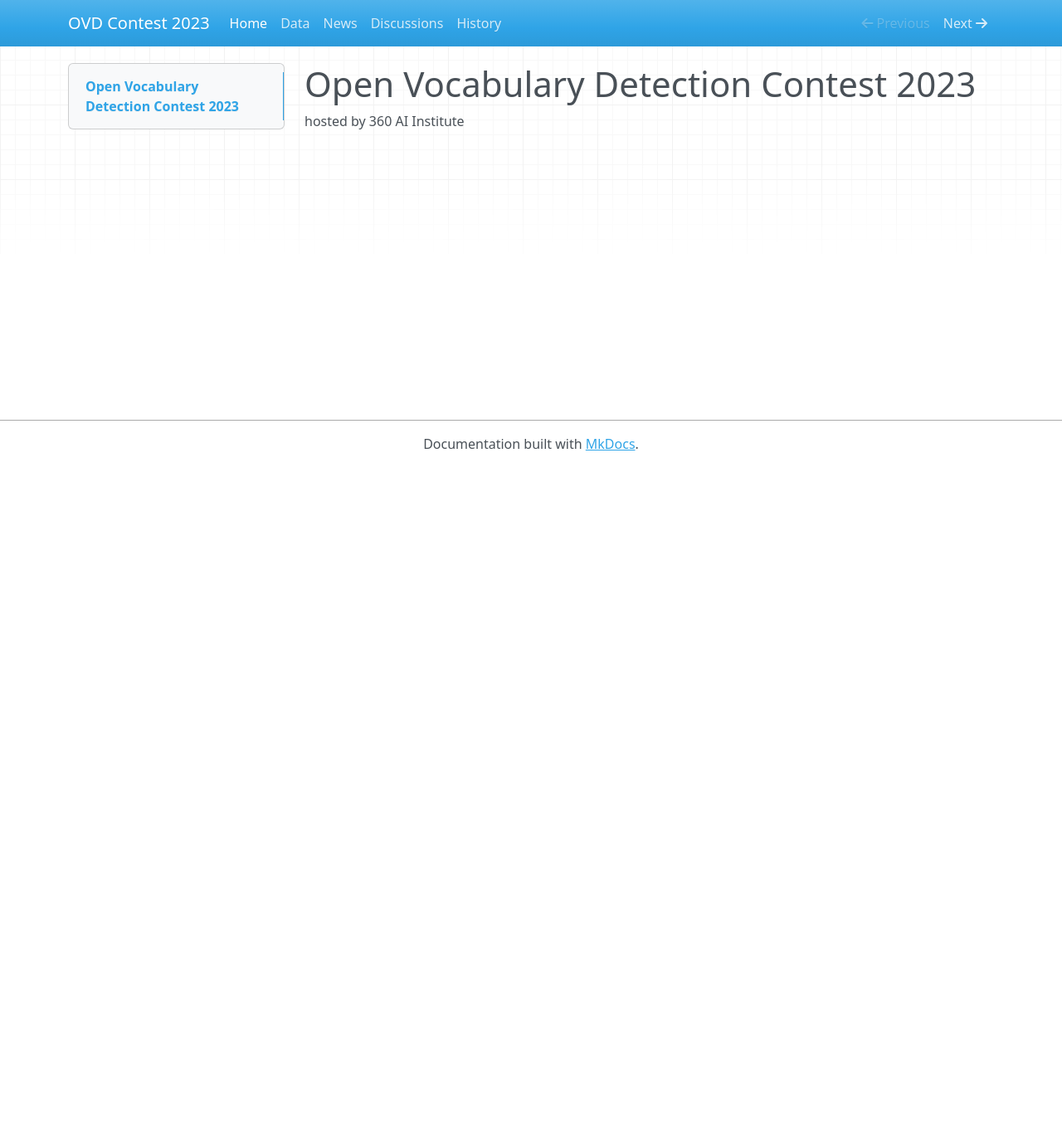
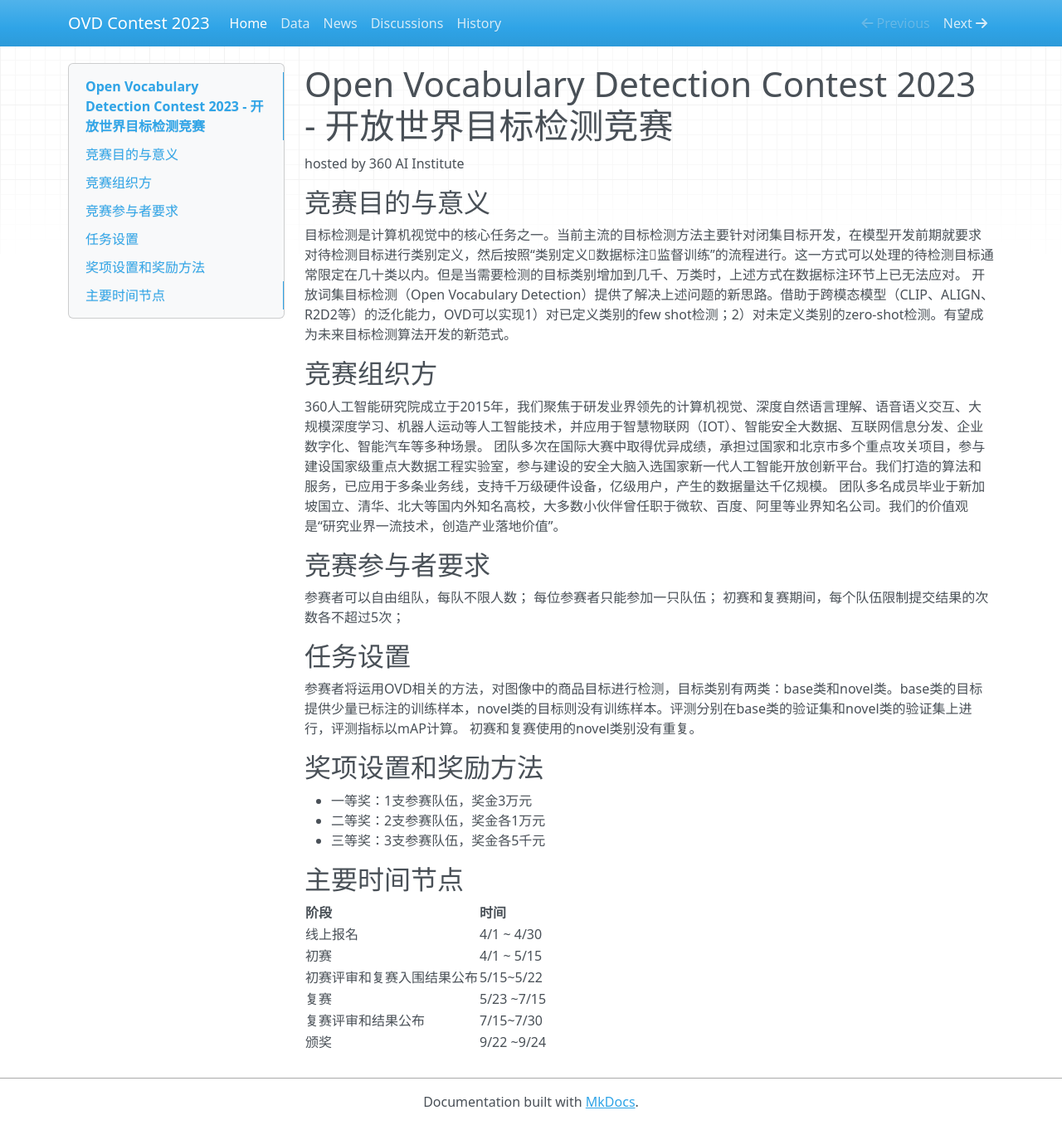
Before and after one commit to 360CVGroup/OVD_Contest, an MkDocs documentation site: the page built from docs/index.md, in a window 1280 px wide and 1356 px high. Shown: the whole window at 83% size. Built offline with MkDocs 1.6.1, drawn with Linux system fonts in a browser that asks for light colours; nearby versions of some CDN libraries.

Commit message:
add content to index.md

```diff
--- a/docs/index.md
+++ b/docs/index.md
@@ -1,3 +1,40 @@
 
-# Open Vocabulary Detection Contest 2023
+# Open Vocabulary Detection Contest 2023 - 开放世界目标检测竞赛
 hosted by 360 AI Institute
+
+
+## 竞赛目的与意义
+目标检测是计算机视觉中的核心任务之一。当前主流的目标检测方法主要针对闭集目标开发，在模型开发前期就要求对待检测目标进行类别定义，然后按照“类别定义数据标注监督训练”的流程进行。这一方式可以处理的待检测目标通常限定在几十类以内。但是当需要检测的目标类别增加到几千、万类时，上述方式在数据标注环节上已无法应对。
+开放词集目标检测（Open Vocabulary Detection）提供了解决上述问题的新思路。借助于跨模态模型（CLIP、ALIGN、R2D2等）的泛化能力，OVD可以实现1）对已定义类别的few shot检测；2）对未定义类别的zero-shot检测。有望成为未来目标检测算法开发的新范式。
+
+
+## 竞赛组织方
+360人工智能研究院成立于2015年，我们聚焦于研发业界领先的计算机视觉、深度自然语言理解、语音语义交互、大规模深度学习、机器人运动等人工智能技术，并应用于智慧物联网（IOT）、智能安全大数据、互联网信息分发、企业数字化、智能汽车等多种场景。
+团队多次在国际大赛中取得优异成绩，承担过国家和北京市多个重点攻关项目，参与建设国家级重点大数据工程实验室，参与建设的安全大脑入选国家新一代人工智能开放创新平台。我们打造的算法和服务，已应用于多条业务线，支持千万级硬件设备，亿级用户，产生的数据量达千亿规模。
+团队多名成员毕业于新加坡国立、清华、北大等国内外知名高校，大多数小伙伴曾任职于微软、百度、阿里等业界知名公司。我们的价值观是“研究业界一流技术，创造产业落地价值”。
+
+## 竞赛参与者要求
+参赛者可以自由组队，每队不限人数；
+每位参赛者只能参加一只队伍；
+初赛和复赛期间，每个队伍限制提交结果的次数各不超过5次；
+
+## 任务设置
+参赛者将运用OVD相关的方法，对图像中的商品目标进行检测，目标类别有两类：base类和novel类。base类的目标提供少量已标注的训练样本，novel类的目标则没有训练样本。评测分别在base类的验证集和novel类的验证集上进行，评测指标以mAP计算。
+初赛和复赛使用的novel类别没有重复。
+
+
+## 奖项设置和奖励方法
+
+* 一等奖：1支参赛队伍，奖金3万元
+* 二等奖：2支参赛队伍，奖金各1万元
+* 三等奖：3支参赛队伍，奖金各5千元
+
+## 主要时间节点
+|  阶段 |   时间 |
+|------|---------|
+|  线上报名	| 4/1 ~ 4/30  |
+|  初赛	| 4/1 ~ 5/15  |
+|  初赛评审和复赛入围结果公布	| 5/15~5/22  |
+|  复赛	| 5/23 ~7/15   |
+|  复赛评审和结果公布	| 7/15~7/30  |
+|  颁奖	| 9/22 ~9/24  |
```
